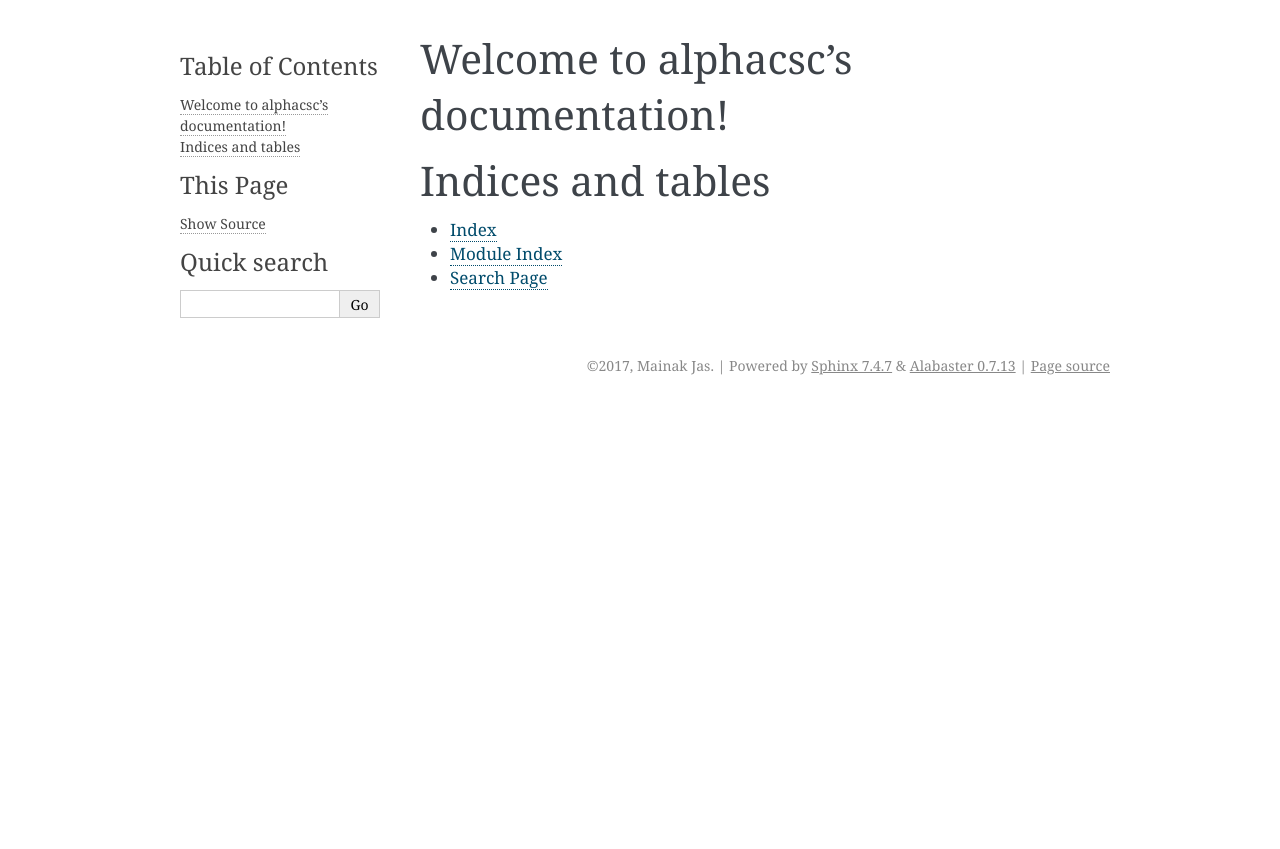
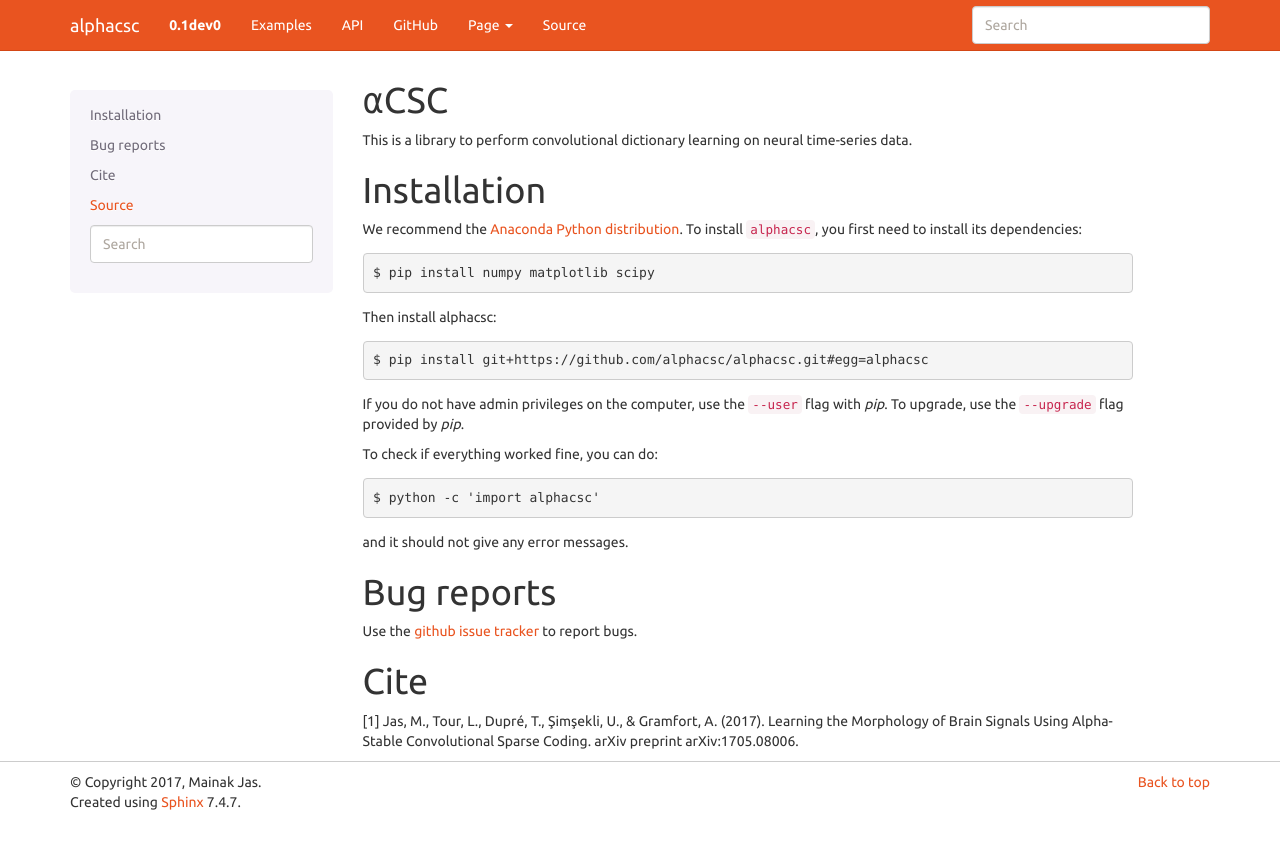
Before and after one commit to alphacsc/alphacsc, a Sphinx documentation site: the page built from doc/index.rst, in a window 1280 px wide. Shown: the top 849 px of the page. Built offline with Sphinx 7.4.7, drawn with Linux system fonts in a browser that asks for light colours.

Commit message:
More setup

```diff
--- a/README.md
+++ b/README.md
@@ -1,2 +1,2 @@
-# alphacsc
+# αcsc
 Convolutional dictionary learning for noisy signals using αCSC
--- a/doc/conf.py
+++ b/doc/conf.py
@@ -19,6 +19,7 @@
 # import os
 # import sys
 # sys.path.insert(0, os.path.abspath('.'))
+import sphinx_bootstrap_theme
 
 
 # -- General configuration ------------------------------------------------
@@ -30,7 +31,14 @@
 # Add any Sphinx extension module names here, as strings. They can be
 # extensions coming with Sphinx (named 'sphinx.ext.*') or your custom
 # ones.
-extensions = []
+extensions = [
+    'sphinx.ext.autodoc',
+    'sphinx.ext.autosummary',
+    'sphinx.ext.doctest',
+    'sphinx.ext.intersphinx',
+    'sphinx.ext.mathjax',
+    'sphinx_gallery.gen_gallery',
+]
 
 # Add any paths that contain templates here, relative to this directory.
 templates_path = ['_templates']
@@ -76,19 +84,27 @@ pygments_style = 'sphinx'
 # If true, `todo` and `todoList` produce output, else they produce nothing.
 todo_include_todos = False
 
-
 # -- Options for HTML output ----------------------------------------------
 
 # The theme to use for HTML and HTML Help pages.  See the documentation for
 # a list of builtin themes.
-#
-html_theme = 'alabaster'
+html_theme = 'bootstrap'
 
 # Theme options are theme-specific and customize the look and feel of a theme
 # further.  For a list of options available for each theme, see the
 # documentation.
-#
-# html_theme_options = {}
+html_theme_options = {
+    'navbar_sidebarrel': False,
+    'navbar_links': [
+        ("Examples", "auto_examples/index"),
+        ("API", "api"),
+        ("GitHub", "https://github.com/alphacsc/alphacsc", True)
+    ],
+    'bootswatch_theme': "united"
+}
+
+# Add any paths that contain custom themes here, relative to this directory.
+html_theme_path = sphinx_bootstrap_theme.get_html_theme_path()
 
 # Add any paths that contain custom static files (such as style sheets) here,
 # relative to this directory. They are copied after the builtin static files,
@@ -151,3 +167,14 @@ texinfo_documents = [
      author, 'alphacsc', 'One line description of project.',
      'Miscellaneous'),
 ]
+
+sphinx_gallery_conf = {
+    'examples_dirs': '../examples',
+    'gallery_dirs': 'auto_examples',
+    'reference_url': {
+        'mne': 'http://martinos.org/mne/stable',
+        'alphacsc': 'http://alphacsc.github.io/',
+        'numpy': 'http://docs.scipy.org/doc/numpy-1.9.1',
+        'scipy': 'http://docs.scipy.org/doc/scipy-0.17.0/reference',
+        'mayavi': 'http://docs.enthought.com/mayavi/mayavi'}
+}
--- a/doc/index.rst
+++ b/doc/index.rst
@@ -3,18 +3,39 @@
    You can adapt this file completely to your liking, but it should at least
    contain the root `toctree` directive.
 
-Welcome to alphacsc's documentation!
-====================================
+.. raw:: html
 
-.. toctree::
-   :maxdepth: 2
-   :caption: Contents:
+	<h1>&alpha;CSC</h1>
 
+This is a library to perform convolutional dictionary learning on neural time-series data.
 
+Installation
+============
 
-Indices and tables
-==================
+We recommend the `Anaconda Python distribution <https://www.continuum.io/downloads>`_. To install ``alphacsc``, you first need to install its dependencies::
 
-* :ref:`genindex`
-* :ref:`modindex`
-* :ref:`search`
+	$ pip install numpy matplotlib scipy
+
+Then install alphacsc::
+
+	$ pip install git+https://github.com/alphacsc/alphacsc.git#egg=alphacsc
+
+If you do not have admin privileges on the computer, use the ``--user`` flag
+with `pip`. To upgrade, use the ``--upgrade`` flag provided by `pip`.
+
+To check if everything worked fine, you can do::
+
+	$ python -c 'import alphacsc'
+
+and it should not give any error messages.
+
+Bug reports
+===========
+
+Use the `github issue tracker <https://github.com/alphacsc/alphacsc/issues>`_ to report bugs.
+
+Cite
+====
+
+[1] Jas, M., Tour, L., Dupré, T., Şimşekli, U., & Gramfort, A. (2017). Learning the Morphology of
+Brain Signals Using Alpha-Stable Convolutional Sparse Coding. arXiv preprint arXiv:1705.08006.
```
Also changed, not shown: doc/api.rst (added, +31 -0 lines), 3 other files.
